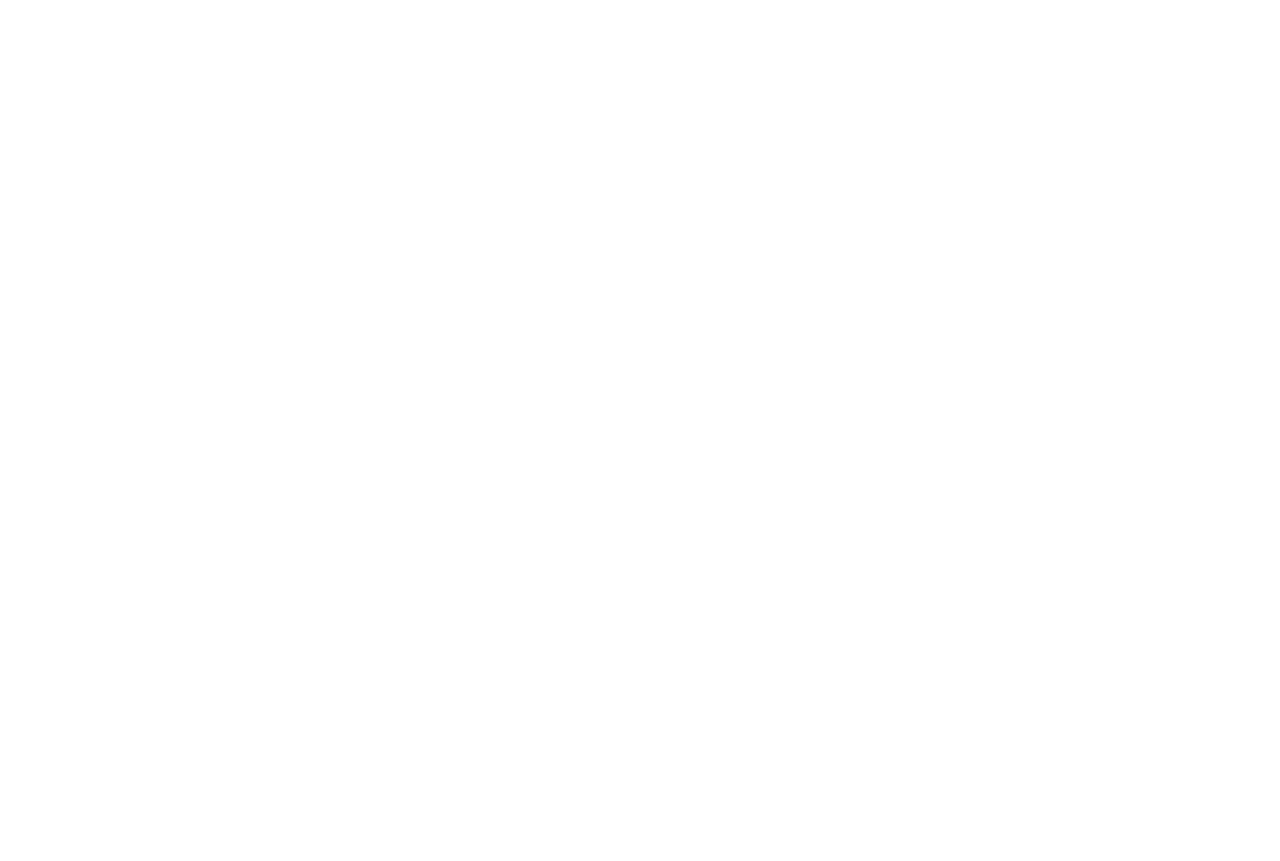
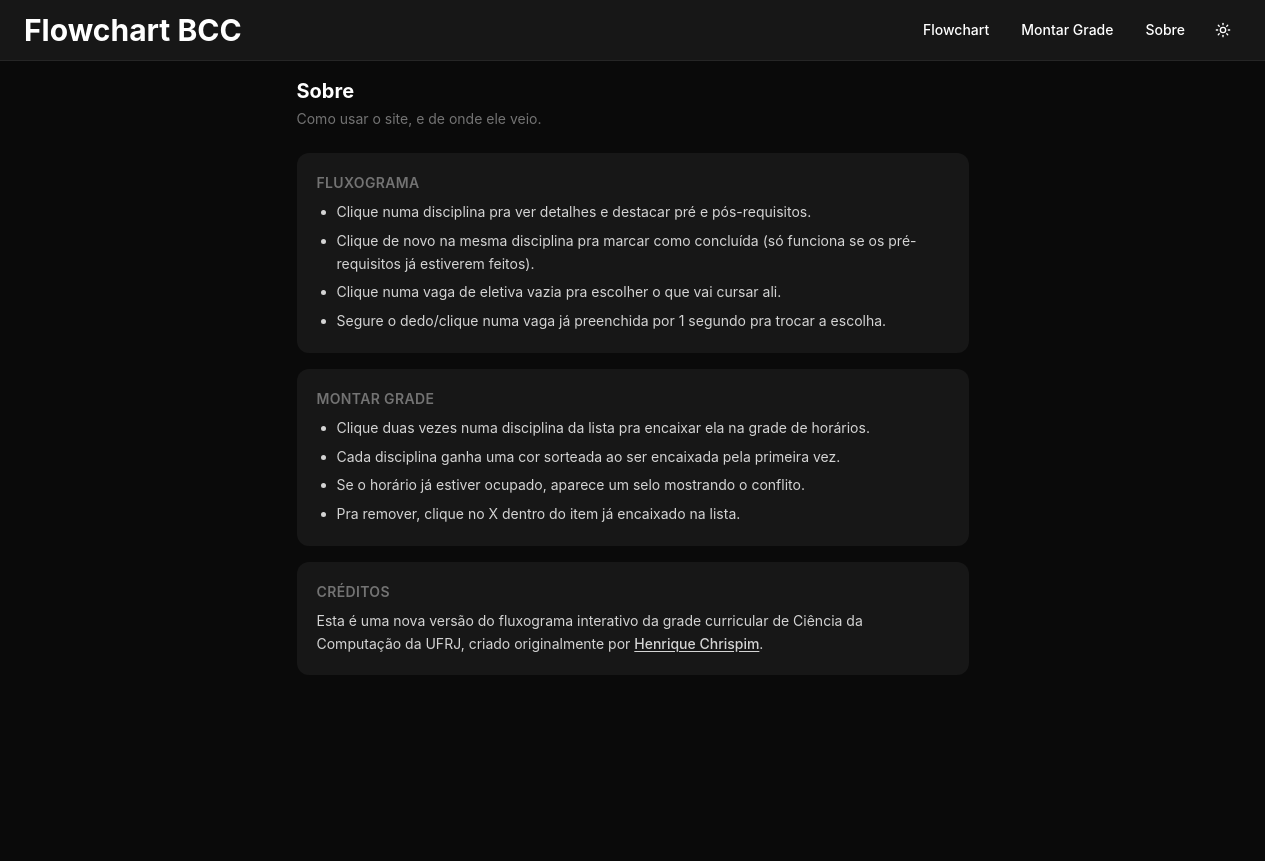
Before and after one commit to borges-1802/flowchart, a React (Vite) app: page /flowchart/sobre in a window 1280 px wide. Before the commit this address had no page. Before the commit the page ends 800 px from the top, so only its background shows below. Built offline with nearby package versions, Linux system fonts and the light colour scheme.

Commit message:
feat: conflitos

```diff
--- a/src/App.tsx
+++ b/src/App.tsx
@@ -1,6 +1,7 @@
 import { BrowserRouter, Routes, Route } from 'react-router-dom';
 import { Home } from './pages/Home';
 import { Grade } from './pages/Grade';
+import { About } from './pages/About';
 import './App.css';
 
 function App() {
@@ -9,6 +10,7 @@ function App() {
       <Routes>
         <Route path="/" element={<Home />} />
         <Route path="/grade" element={<Grade />} />
+        <Route path="/sobre" element={<About />} />
       </Routes>
     </BrowserRouter>
   );
--- a/src/components/Header.tsx
+++ b/src/components/Header.tsx
@@ -1,6 +1,6 @@
 import { useState } from 'react';
 import { Link } from 'react-router-dom';
-import { Sun, Moon, Menu, ChartBar, CalendarDays, X } from 'lucide-react';
+import { Sun, Moon, Menu, ChartBar, CalendarDays, Info, X } from 'lucide-react';
 interface HeaderProps {
   theme: 'dark' | 'light';
   onToggleTheme: () => void;
@@ -42,6 +42,12 @@ export function Header({ theme, onToggleTheme }: HeaderProps) {
           className={`rounded-lg px-3 py-2 text-sm font-medium text-current ${hoverClass}`}
         >
           Montar Grade
+        </Link>
+        <Link
+          to="/sobre"
+          className={`rounded-lg px-3 py-2 text-sm font-medium text-current ${hoverClass}`}
+        >
+          Sobre
         </Link>
 
         <button
@@ -85,6 +91,14 @@ export function Header({ theme, onToggleTheme }: HeaderProps) {
             <CalendarDays className="h-4 w-4" />Montar Grade
           </Link>
 
+          <Link
+            to="/sobre"
+            onClick={closeMenu}
+            className={`flex items-center gap-2 rounded-lg px-3 py-2 text-left text-sm font-medium text-current ${hoverClass}`}
+          >
+            <Info className="h-4 w-4" />Sobre
+          </Link>
+
           <button
             type="button"
             onClick={() => {
--- a/src/domain/scheduleGrid.ts
+++ b/src/domain/scheduleGrid.ts
@@ -1,7 +1,7 @@
 import type { DisciplineOption } from './buildDisciplineOptions';
 
 export const DAYS = ['SEG', 'TER', 'QUA', 'QUI', 'SEX'] as const;
-export const TIME_BLOCKS = ['08-10h', '10-12h', '13-15h', '15-17h'] as const;
+export const TIME_BLOCKS = ['08-10h', '10-12h', '13-15h', '15-17h', '17-19h'] as const;
 
 export function getOptionAt(
   day: string,
@@ -20,3 +20,11 @@ export function getOptionAt(
 export function hasConflict(option: DisciplineOption, placedIds: Set<string>, options: DisciplineOption[]): boolean {
   return option.slots.some((slot) => getOptionAt(slot.day, slot.time, placedIds, options) !== null);
 }
+
+export function isSameSubjectAlreadyPlaced(
+  option: DisciplineOption,
+  placedIds: Set<string>,
+  options: DisciplineOption[],
+): boolean {
+  return options.some((item) => placedIds.has(item.id) && item.subjectId === option.subjectId && item.id !== option.id);
+}
--- /dev/null
+++ b/src/pages/About.tsx
@@ -0,0 +1,64 @@
+import { Header } from '../components/Header';
+import { usePersistedState } from '../hooks/usePersistedState';
+
+export function About() {
+  const [theme, setTheme] = usePersistedState<'dark' | 'light'>('flowchart:theme', 'dark');
+  const isDark = theme === 'dark';
+
+  function handleToggleTheme() {
+    setTheme((current) => (current === 'dark' ? 'light' : 'dark'));
+  }
+
+  const cardClass = isDark ? 'bg-neutral-900' : 'bg-neutral-100';
+  const labelClass = isDark ? 'text-neutral-500' : 'text-neutral-500';
+  const bodyClass = isDark ? 'text-neutral-300' : 'text-neutral-700';
+
+  return (
+    <>
+      <Header theme={theme} onToggleTheme={handleToggleTheme} />
+      <div className={`min-h-screen p-4 ${isDark ? 'bg-neutral-950 text-white' : 'bg-neutral-50 text-neutral-900'}`}>
+        <div className="mx-auto max-w-2xl">
+          <h2 className="mb-1 text-xl font-bold">Sobre</h2>
+          <p className={`mb-6 text-sm ${labelClass}`}>Como usar o site, e de onde ele veio.</p>
+
+          <div className={`mb-4 rounded-xl p-5 ${cardClass}`}>
+            <h3 className="mb-2 text-sm font-semibold uppercase tracking-wide text-neutral-500">Fluxograma</h3>
+            <ul className={`list-disc space-y-1.5 pl-5 text-sm leading-relaxed ${bodyClass}`}>
+              <li>Clique numa disciplina pra ver detalhes e destacar pré e pós-requisitos.</li>
+              <li>Clique de novo na mesma disciplina pra marcar como concluída (só funciona se os pré-requisitos já estiverem feitos).</li>
+              <li>Clique numa vaga de eletiva vazia pra escolher o que vai cursar ali.</li>
+              <li>Segure o dedo/clique numa vaga já preenchida por 1 segundo pra trocar a escolha.</li>
+            </ul>
+          </div>
+
+          <div className={`mb-4 rounded-xl p-5 ${cardClass}`}>
+            <h3 className="mb-2 text-sm font-semibold uppercase tracking-wide text-neutral-500">Montar Grade</h3>
+            <ul className={`list-disc space-y-1.5 pl-5 text-sm leading-relaxed ${bodyClass}`}>
+              <li>Clique duas vezes numa disciplina da lista pra encaixar ela na grade de horários.</li>
+              <li>Cada disciplina ganha uma cor sorteada ao ser encaixada pela primeira vez.</li>
+              <li>Se o horário já estiver ocupado, aparece um selo mostrando o conflito.</li>
+              <li>Pra remover, clique no X dentro do item já encaixado na lista.</li>
+            </ul>
+          </div>
+
+          <div className={`rounded-xl p-5 ${cardClass}`}>
+            <h3 className="mb-2 text-sm font-semibold uppercase tracking-wide text-neutral-500">Créditos</h3>
+            <p className={`text-sm leading-relaxed ${bodyClass}`}>
+              Esta é uma nova versão do fluxograma interativo da grade curricular de Ciência da Computação da UFRJ,
+              criado originalmente por{' '}
+              <a
+                href="https://henrichris.github.io/flowchart"
+                target="_blank"
+                rel="noopener noreferrer"
+                className="font-medium underline underline-offset-2"
+              >
+                Henrique Chrispim
+              </a>
+              .
+            </p>
+          </div>
+        </div>
+      </div>
+    </>
+  );
+}
--- a/src/pages/Grade.tsx
+++ b/src/pages/Grade.tsx
@@ -1,11 +1,11 @@
-import { useMemo, useState } from 'react';
+import { useEffect, useMemo, useState } from 'react';
 import { Header } from '../components/Header';
 import { DisciplineList } from '../components/Grade/DisciplineList';
 import { ScheduleGrid } from '../components/Grade/ScheduleGrid';
 import { GradeSummary } from '../components/Grade/GradeSummary';
 import { usePersistedState } from '../hooks/usePersistedState';
 import { buildDisciplineOptions, type DisciplineOption } from '../domain/buildDisciplineOptions';
-import { hasConflict } from '../domain/scheduleGrid';
+import { hasConflict, isSameSubjectAlreadyPlaced } from '../domain/scheduleGrid';
 import { pickRandomColorIndex } from '../domain/subjectColor';
 import subjectsData from '../data/subjects.json';
 import turmasData from '../data/turmas.json';
@@ -28,6 +28,13 @@ export function Grade() {
   );
   const placedIds = useMemo(() => new Set(placedIdsArray), [placedIdsArray]);
   const isDark = theme === 'dark';
+  const [feedback, setFeedback] = useState<string | null>(null);
+
+  useEffect(() => {
+    if (!feedback) return;
+    const timer = setTimeout(() => setFeedback(null), 3000);
+    return () => clearTimeout(timer);
+  }, [feedback]);
 
   function handleToggleTheme() {
     setTheme((current) => (current === 'dark' ? 'light' : 'dark'));
@@ -36,8 +43,13 @@ export function Grade() {
   const armedOption = options.find((option) => option.id === armedId) ?? null;
 
   function placeOption(option: DisciplineOption) {
-    if (hasConflict(option, placedIds, options)) return;
-
+    if (isSameSubjectAlreadyPlaced(option, placedIds, options)) {
+      setFeedback(`Você já tem uma turma de ${option.subjectId} na grade.`);
+      return;
+    } else if (hasConflict(option, placedIds, options)) {
+      setFeedback(`${option.shortName} conflita com outra disciplina já encaixada.`);
+      return;
+    } else {
       if (!(option.subjectId in colorAssignments)) {
         const placedSubjectIds = new Set(
           options.filter((item) => placedIds.has(item.id)).map((item) => item.subjectId),
@@ -51,6 +63,7 @@ export function Grade() {
 
       setPlacedIdsArray((current) => [...current, option.id]);
       setArmedId(null);
+    }
   }
 
   function handleItemClick(option: DisciplineOption) {
@@ -108,6 +121,16 @@ export function Grade() {
         </div>
 
         <GradeSummary theme={theme} credits={credits} hoursPerWeek={hoursPerWeek} placedCount={placedOptions.length} />
+
+        {feedback && (
+          <div
+            className={`fixed bottom-4 left-1/2 z-50 -translate-x-1/2 rounded-lg px-4 py-2.5 text-sm font-medium shadow-lg ${
+              isDark ? 'bg-neutral-800 text-white' : 'bg-neutral-900 text-white'
+            }`}
+          >
+            {feedback}
+          </div>
+        )}
       </div>
     </>
   );
```
Lines whose indentation alone changed are shown as unchanged.
